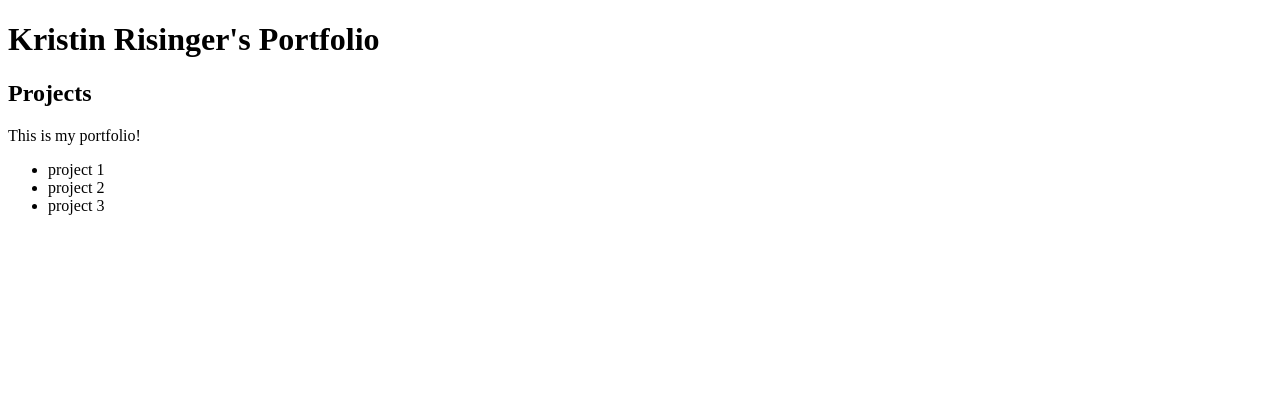
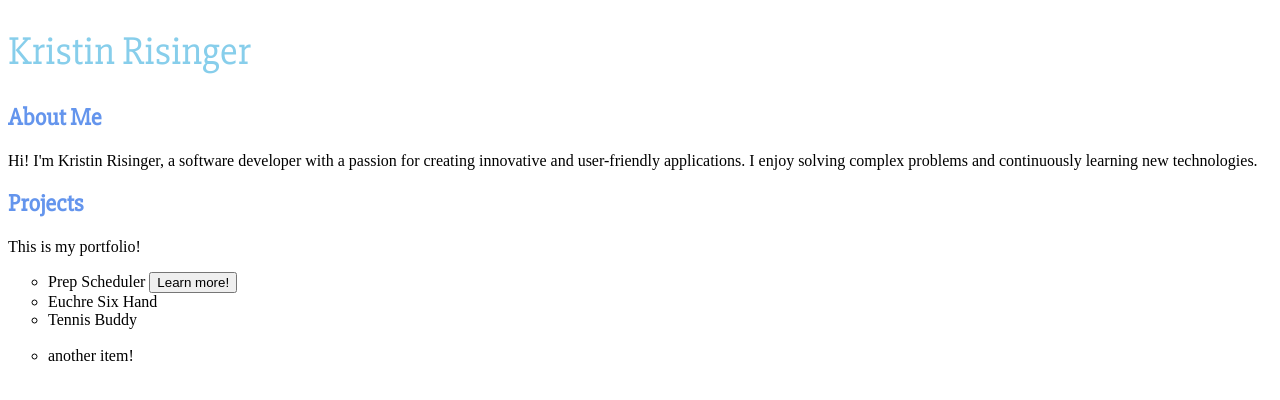
Before and after one commit to krisinger1/Portfolio, a plain HTML site: page index.html in a window 1280 px wide. Drawn offline with Linux system fonts and the light colour scheme.

Commit message:
add some javascript to a button to test and some css styling

```diff
--- a/index.html
+++ b/index.html
@@ -3,19 +3,27 @@
     <head>
         <title>Portfolio</title>
         <link rel="stylesheet" href="styles.css">
+        <script src="./script.js"></script>
+        <link rel="preconnect" href="https://fonts.googleapis.com">
+        <link rel="preconnect" href="https://fonts.gstatic.com" crossorigin>
+        <link href="https://fonts.googleapis.com/css2?family=Slabo+27px&display=swap" rel="stylesheet">
 
     </head>
     <body>
         <header>
-            <h1>Kristin Risinger's Portfolio</h1>
+            <h1>Kristin Risinger</h1>
 
         </header>
+        <h2>About Me</h2>
+        <p>Hi! I'm Kristin Risinger, a software developer with a passion for creating innovative and user-friendly applications. I enjoy solving complex problems and continuously learning new technologies.</p>
         <h2>Projects</h2>
         <p>This is my portfolio!</p>
         <ul>
-            <li>project 1</li>
-            <li>project 2</li>
-            <li>project 3</li>
+            <li id="blue">Prep Scheduler <button onclick="learnMore()">Learn more!</button></li>
+            <li>Euchre Six Hand</li>
+            <li>Tennis Buddy</li>
+            <li class="hidden">I was hidden!!</li>
+            <li>another item!</li>
 
         </ul>
     </body>
--- a/script.js
+++ b/script.js
@@ -0,0 +1,3 @@
+function learnMore(){
+    document.querySelector('.hidden').style.visibility = 'visible';
+}
--- a/styles.css
+++ b/styles.css
@@ -0,0 +1,25 @@
+* {
+    /* margin: 0;
+    padding: 0; */
+}
+
+h1 {
+   font-family: 'Slabo 27px',Gerogia, serif;
+   font-size: 2.5em;
+   font-weight: 400;;
+   color: skyblue
+}
+
+h2 {
+   font-family: 'Slabo 27px',Gerogia, serif;
+   font-size: 1.5em;
+   color: cornflowerblue;
+}
+
+ul {
+    list-style-type: circle;
+}
+
+.hidden {
+    visibility: hidden;;
+}
```
Also changed, not shown: images/cards.jpg (added), images/tennis-racket.jpg (added).
